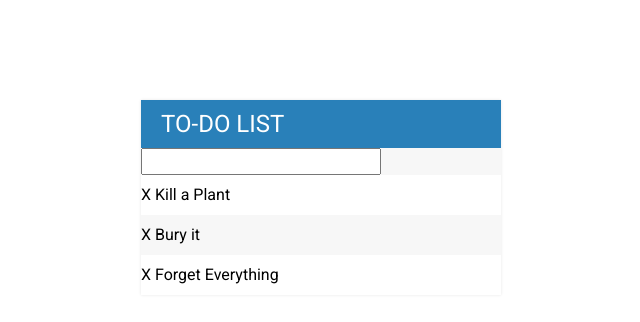
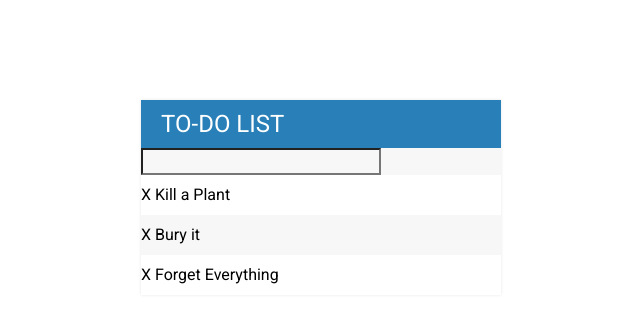
Before and after one commit to MayankKilhor/TO-DO-List, a plain HTML site: page index.html in a window 1280 px wide. Shown: the whole page, without its empty margins (319-959 px from the left). Drawn offline with Linux system fonts and the light colour scheme; files that its build step writes are made by us from their sources; files whose address does not match are found by name.

Commit message:
Update todo_style.css

```diff
--- a/assests/css/todo_style.css
+++ b/assests/css/todo_style.css
@@ -30,7 +30,7 @@ li:nth-child(2n){
 
 input{
     font-size: 18px;
-
+    background-color: #f7f7f7;
 }
 
 h1{
```
